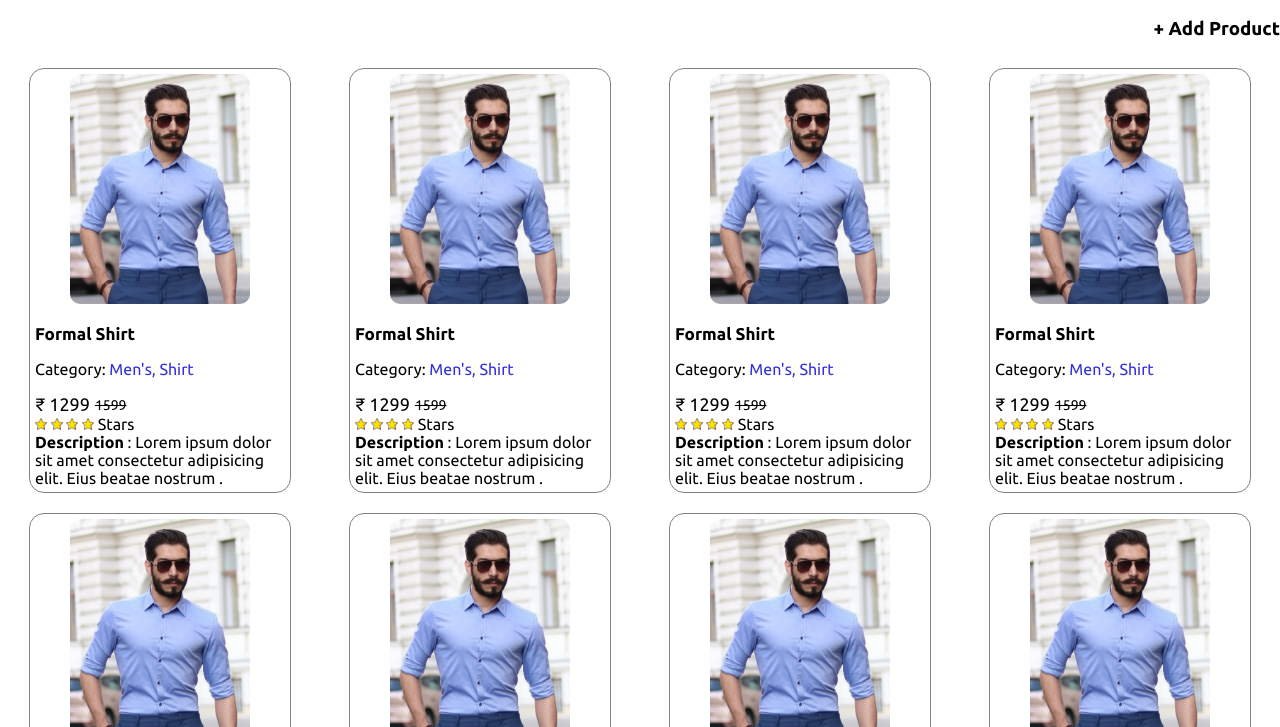
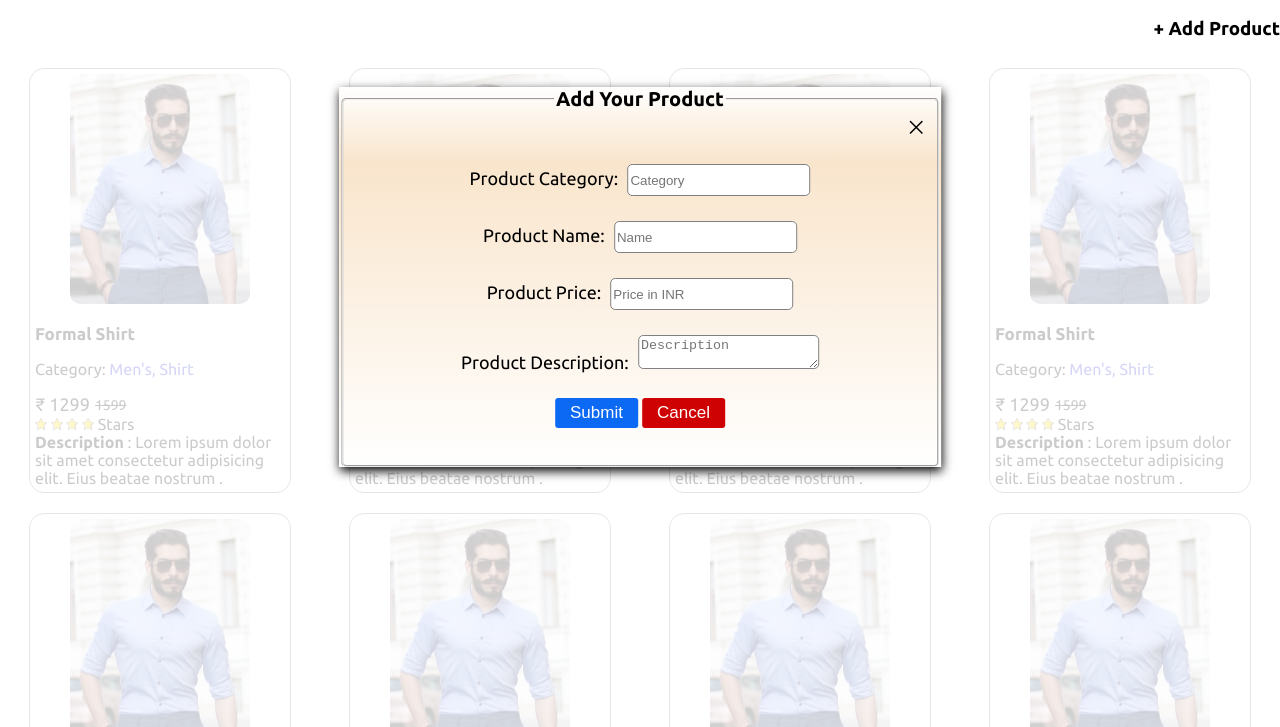
Before and after one commit to SurajPrasad-13/Product-Landing-Page, a plain HTML site: page index.html in a window 1280 px wide. Both pictures are taken after a click on the element "+ Add Product". Shown: the part 73-800 px from the top of the page. Drawn offline with Linux system fonts and the light colour scheme; a web font is replaced by a local one.

Commit message:
Added Form for add products

```diff
--- a/index.html
+++ b/index.html
@@ -47,7 +47,33 @@
     </header>
     <section style="position: relative;" >
 
+			<form style="position: fixed;"  action="">
+				<fieldset>
 
+					<legend>Add Your Product</legend>
+					<div style="text-align: end; cursor: pointer;" class="cross">⨉</div>
+					<div class="categoryCont formChild">
+						<label for="productCat">Product Category:</label>
+						<input type="text" id="productCat" placeholder="Category" required />
+					</div>
+					<div class="nameCont formChild">
+						<label for="productId"> Product Name:</label>
+						<input type="text" id="productId" placeholder="Name" required />
+					</div>
+					<div class="priceCont formChild">
+						<label for="productPrice">Product Price:</label>
+						<input type="number" id="productPrice" placeholder="Price in INR" />
+					</div>
+					<div class="descrCont formChild">
+						<label for="productDesc">Product Description:</label>
+						<textarea name="" id="" placeholder="Description"></textarea>
+					</div>
+					<div class="submitBtn formChild">
+						<button class="submitBtn"> Submit</button>
+						<button class="cancel"> Cancel</button>
+					</div>
+				</fieldset>
+			</form>
 
 			<div id="productList" style="position: absolute;">
         <div class="product">
```
